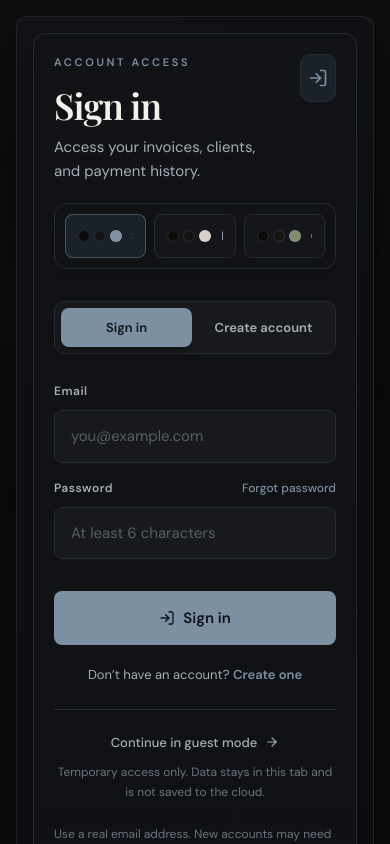
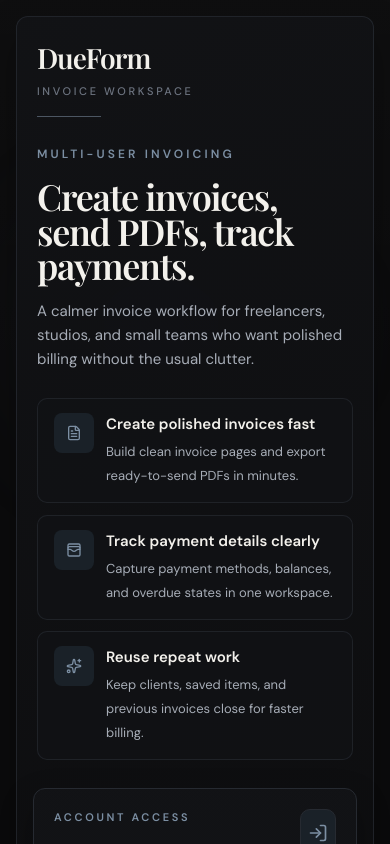
Before and after one commit to andex23/DueForm, a Next.js app: page / in a window 390 px wide. Shown: the top 844 px of the page. Built offline with nearby package versions, Linux system fonts and the light colour scheme; no server answers.

Commit message:
Adjust auth mobile order and branding

```diff
--- a/src/components/AuthGate.tsx
+++ b/src/components/AuthGate.tsx
@@ -4,7 +4,6 @@ import { useEffect, useRef, useState } from "react";
 import { Session, User } from "@supabase/supabase-js";
 import {
   ArrowRight,
-  Cloud,
   FileText,
   Loader2,
   LogIn,
@@ -408,13 +407,16 @@ export default function AuthGate({
           </div>
 
           <div className="grid w-full gap-6 rounded-[12px] border border-border/80 bg-[linear-gradient(160deg,rgba(18,19,22,0.96),rgba(11,11,12,0.94))] p-4 shadow-[0_16px_42px_rgba(0,0,0,0.24)] sm:gap-8 sm:p-8 lg:grid-cols-[minmax(0,1.06fr)_minmax(420px,560px)] lg:p-10">
-            <section className="order-2 flex flex-col justify-between gap-7 px-1 py-1 sm:gap-8 sm:px-4 lg:order-1 lg:px-6">
+            <section className="order-1 flex flex-col justify-between gap-7 px-1 py-1 sm:gap-8 sm:px-4 lg:px-6">
               <div>
-                <div className="inline-flex items-center gap-3 rounded-lg border border-border bg-bg-elevated px-4 py-2 text-[11px] font-semibold uppercase tracking-[0.22em] text-text-muted">
-                  <span className="flex h-8 w-8 items-center justify-center rounded-full bg-accent-dim text-accent">
-                    <Cloud size={15} />
+                <div className="inline-flex flex-col items-start">
+                  <span className="font-[family-name:var(--font-display)] text-[28px] font-semibold tracking-[-0.04em] text-text sm:text-[32px]">
+                    DueForm
                   </span>
-                  DueForm
+                  <span className="mt-1 text-[11px] font-medium uppercase tracking-[0.24em] text-text-dim">
+                    Invoice Workspace
+                  </span>
+                  <span className="mt-4 h-px w-16 bg-accent/55" />
                 </div>
 
                 <ScrollReveal delay={40} className="mt-7 max-w-[560px] sm:mt-10">
@@ -519,7 +521,7 @@ export default function AuthGate({
               </ScrollReveal>
             </section>
 
-            <section className="order-1 flex items-start justify-center lg:order-2 lg:items-center">
+            <section className="order-2 flex items-start justify-center lg:items-center">
               <ScrollReveal delay={40} className="w-full max-w-[560px]">
                 <div className="rounded-[12px] border border-border bg-[linear-gradient(180deg,rgba(18,19,22,0.98),rgba(15,17,20,0.98))] p-5 shadow-[0_14px_34px_rgba(0,0,0,0.24)] sm:p-10">
                 <div className="flex items-start justify-between gap-4">
```
